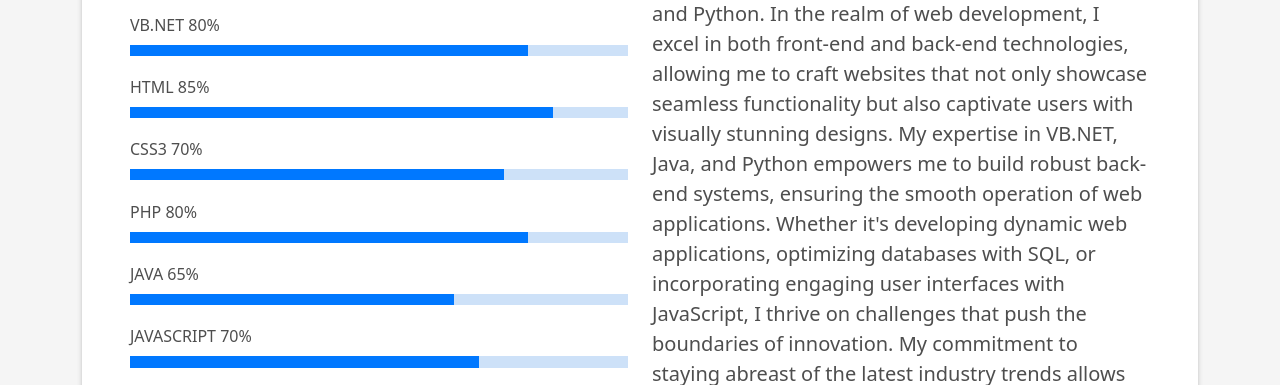
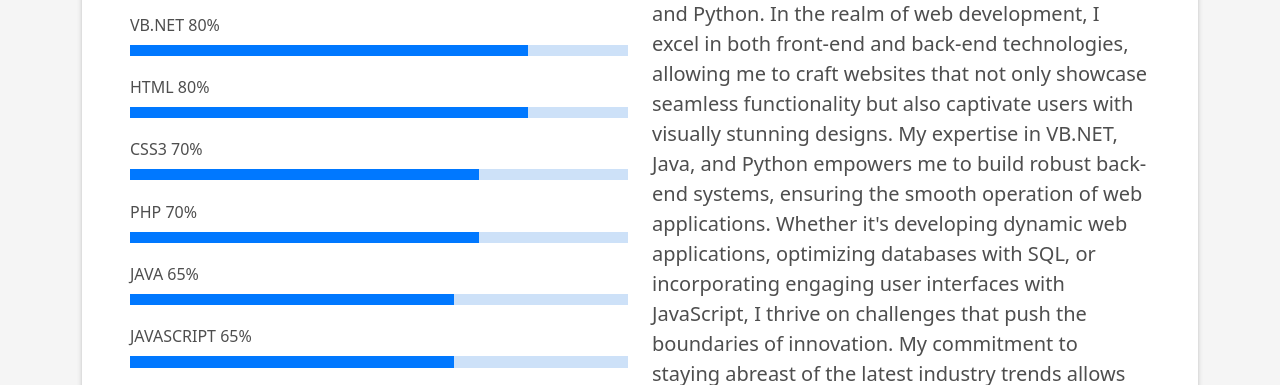
Before and after one commit to obuyajr/obuya-portfolio, a plain HTML site: page index.html in a window 1280 px wide. Shown: the part 1135-1520 px from the top of the page. Drawn offline with Linux system fonts and the light colour scheme.

Commit message:
SERVICES

```diff
--- a/index.html
+++ b/index.html
@@ -123,19 +123,19 @@
                         aria-valuemin="0" aria-valuemax="100"></div>
                     </div>
 
-                    <span>HTML</span> <span class="pull-right">85%</span>
+                    <span>HTML</span> <span class="pull-right">80%</span>
                     <div class="progress">
-                      <div class="progress-bar" role="progressbar" style="width: 85%;" aria-valuenow="85"
+                      <div class="progress-bar" role="progressbar" style="width: 80%;" aria-valuenow="85"
                         aria-valuemin="0" aria-valuemax="100"></div>
                     </div>
                     <span>CSS3</span> <span class="pull-right">70%</span>
                     <div class="progress">
-                      <div class="progress-bar" role="progressbar" style="width: 75%" aria-valuenow="75"
+                      <div class="progress-bar" role="progressbar" style="width: 70%" aria-valuenow="75"
                         aria-valuemin="0" aria-valuemax="100"></div>
                     </div>
-                    <span>PHP</span> <span class="pull-right">80%</span>
+                    <span>PHP</span> <span class="pull-right">70%</span>
                     <div class="progress">
-                      <div class="progress-bar" role="progressbar" style="width: 80%" aria-valuenow="50"
+                      <div class="progress-bar" role="progressbar" style="width: 70%" aria-valuenow="50"
                         aria-valuemin="0" aria-valuemax="100"></div>
                     </div>
                     <span>JAVA</span> <span class="pull-right">65%</span>
@@ -144,9 +144,9 @@
                         aria-valuemin="0" aria-valuemax="100"></div>
                     </div>
 
-                    <span>JAVASCRIPT</span> <span class="pull-right">70%</span>
+                    <span>JAVASCRIPT</span> <span class="pull-right">65%</span>
                     <div class="progress">
-                      <div class="progress-bar" role="progressbar" style="width: 70%" aria-valuenow="90"
+                      <div class="progress-bar" role="progressbar" style="width: 65%" aria-valuenow="90"
                         aria-valuemin="0" aria-valuemax="100"></div>
                     </div>
                     <span>PYTHON</span> <span class="pull-right">60%</span>
```
